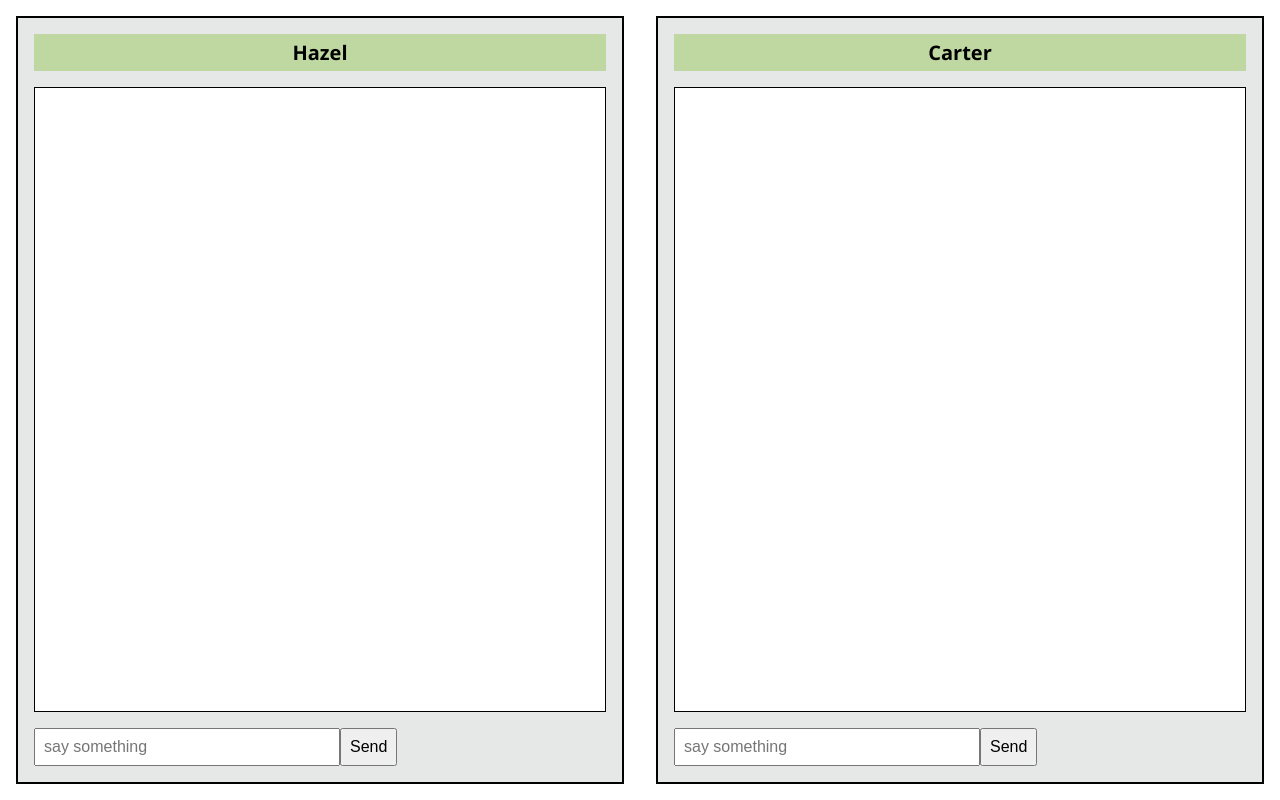
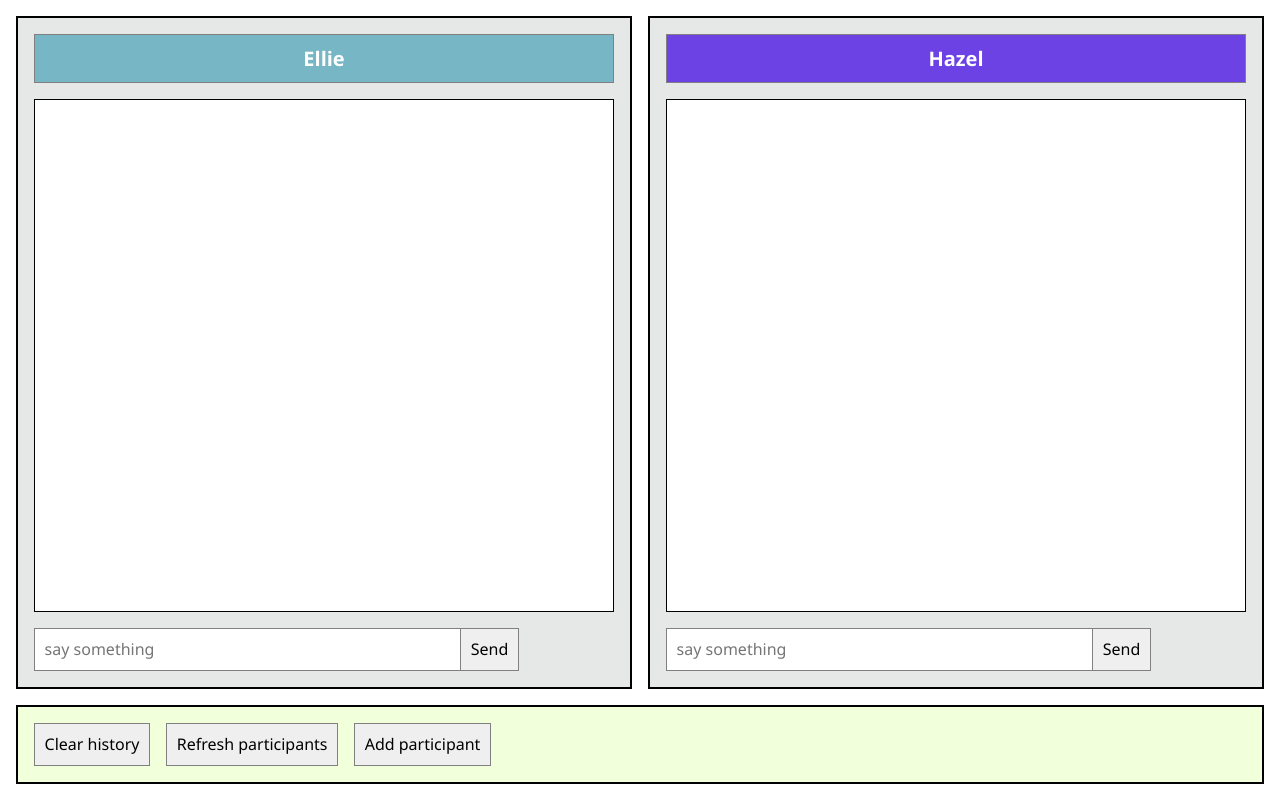
Before and after one commit to SergiiVdovareize/react-split-chat, a React (Create React App) app: page / in a window 1280 px wide. Built offline with nearby package versions, Linux system fonts and the light colour scheme.

Commit message:
more chats, colours

```diff
--- a/src/App.css
+++ b/src/App.css
@@ -1,5 +1,11 @@
-body {
-  font-family: 'Segoe UI'
+body, input {
+  font-family: 'Segoe UI';
+  font-size: 16px;
+}
+
+input {
+  padding: 0.6em;
+  border: 1px gray solid;
 }
 
 html, body {
@@ -11,10 +17,25 @@ html, body {
   height: 100%;
 }
 
-.App {
+.application {
+  height: 100%;
+  display: flex;
+  flex-flow: column;
+}
+
+.chat-group {
   text-align: center;
   display: flex;
   height: 100%;
+  flex: 1 1 auto;
+}
+
+.chat-panel {
+  border: 2px black solid;
+  padding: 1em;
+  margin: 1em;
+  flex: 0 1;
+  margin-top: 0;
 }
 
 .chat-wrapper {
@@ -24,6 +45,10 @@ html, body {
   padding: 1em;
   margin: 1em;
 
+}
+
+.chat-wrapper:not(:first-child) {
+  margin-left: 0;
 }
 
 .chat-content {
@@ -39,19 +64,19 @@ html, body {
   margin-top: 1em;
 }
 
-.message-text, .message-button {
-  padding: 8px;
-  font-size: 16px;
+.message-button {
+  border-left: 0;
 }
 
 .message-text {
-  width: 50%;
+  width: 70%;
 }
 
 .chat-title {
-  background-color: rgb(191, 216, 162);
-  padding: 5px;
+  border: 1px gray solid;
+  padding: 10px 5px;
   flex: 0 1 auto;
+  color: white;
 }
 
 .user-name {
@@ -76,9 +101,10 @@ html, body {
 }
 
 .message-row .userName {
-  width: 80px;
+  width: 60px;
   text-align: right;
   padding-bottom: 5px;
+  flex: 0 0 60px;
 }
 
 .message-row .userName.itsme {
@@ -97,4 +123,19 @@ html, body {
   font-size: 14px;
   font-style: italic;
   padding-bottom: 5px;
+  flex: 0 0 60px;
 }
+
+.chat-panel {
+  background-color: rgb(241, 255, 219);
+}
+
+.chat-panel .btn {
+  /* border-color: #1a7ab9;
+  background-color: #1d89cf;
+  color: white */
+}
+
+.chat-panel .btn:not(:first-child) {
+  margin-left: 1em;
+}
--- a/src/App.js
+++ b/src/App.js
@@ -1,41 +1,89 @@
 import React, { useState, useEffect } from 'react';
 import './App.css';
 import Wrapper from './components/Wrapper';
+import ChatPanel from './components/ChatPanel';
+import origNames from './names.json';
 
-const names = ['James', 'Ellie', 'Hazel', 'Carter', 'Lucy', 'Jack', 'Bob', 'Charlie', 'Juliet', 'Cody', 'Scott', 'Rosie']
-
-const getRandomName = () => {
-  return names.splice(Math.floor(Math.random()*names.length), 1)[0]
-}
-
-const name1 = getRandomName()
-const name2 = getRandomName()
+const DEFAULT_GROUP_SIZE = 2
+const MAX_GROUP_SIZE = 6
 
 function App() {
-  const [history, setHistory] = useState([])
+  const initialParticipants = () => JSON.parse(localStorage.getItem('participants')) || []
+  const initialGroupSize = () => parseInt(localStorage.getItem('groupSize'), 10) || DEFAULT_GROUP_SIZE
+  const initialHistory = () => JSON.parse(localStorage.getItem('history')) || []
+  let names = {...origNames}
+
+  const [history, setHistory] = useState(initialHistory)
+  const [participants, setParticipants] = useState(initialParticipants)
+  const [groupSize, setGroupSize] = useState(initialGroupSize)
+
+  const getRandomName = () => {
+    var keys = Object.keys(names)
+    const name = keys[keys.length * Math.random() << 0]
+    const color = names[name]
+    delete names[name]
+    return { name, color }
+  }
+
+  const removeUsedNames = () => {
+    participants.forEach(({ name }) => {
+      delete names[name]
+    })
+  }
 
   const sendMessage = (userName, message) => {
     const messageObject = {
-      timestamp: new Date(),
+      timestamp: (new Date()).getTime(),
       userName,
       message
     }
-    const updatedHistory = [...history, messageObject]
-    localStorage.setItem('history', JSON.stringify(updatedHistory))
-    setHistory(updatedHistory)
+    setHistory([...history, messageObject])
+  }
+
+  const clearHistory = () => {
+    setHistory([])
+  }
+
+  const addParticipant = () => {
+    setGroupSize(groupSize + 1)
+  }
+
+  const refreshParticipants = () => {
+    setParticipants([])
+    setGroupSize(DEFAULT_GROUP_SIZE)
+    names = {...origNames}
   }
 
   useEffect(() => {
-    const history = localStorage.getItem('history')
-    if (history) {
-      setHistory(JSON.parse(history))
-    }
+    removeUsedNames()
   }, [])
 
+  useEffect(() => {
+    localStorage.setItem('history', JSON.stringify(history))
+  }, [history])
+
+  useEffect(() => {
+    localStorage.setItem('participants', JSON.stringify(participants))
+  }, [participants])
+
+  useEffect(() => {
+    localStorage.setItem('groupSize', groupSize)
+
+    const users = [...participants]
+    while (users.length < groupSize) {
+      users.push(getRandomName())
+    }
+
+    setParticipants(users)
+  }, [groupSize, participants.length])
+
   return (
-    <div className="App">
-      <Wrapper history={history} sendMessage={sendMessage} userName={name1}/>
-      <Wrapper history={history} sendMessage={sendMessage} userName={name2}/>
+    <div className="application">
+      <div className="chat-group">
+        {participants.map((participant, index) => <Wrapper key={index} history={history} sendMessage={sendMessage} participant={participant}/>)}
+      </div>
+
+      <ChatPanel clearHistory={clearHistory} addParticipant={addParticipant} refreshParticipants={refreshParticipants} noMoreChats={groupSize === MAX_GROUP_SIZE}/>
     </div>
   );
 }
--- /dev/null
+++ b/src/components/ChatPanel.js
@@ -0,0 +1,13 @@
+import React from 'react';
+
+function ChatPanel({ noMoreChats, clearHistory, addParticipant, refreshParticipants }) {
+  return (
+    <div className='chat-panel'>
+      <input type='button' className='btn' value='Clear history' onClick={clearHistory}/>
+      <input type='button' className='btn' value='Refresh participants' onClick={refreshParticipants}/>
+      <input type='button' className='btn' value='Add participant' disabled={noMoreChats === true} onClick={addParticipant}/>
+    </div>
+  );
+}
+
+export default ChatPanel;
--- a/src/components/Conversation.js
+++ b/src/components/Conversation.js
@@ -4,7 +4,11 @@ import MessageRow from './MessageRow';
 function Conversation({ history, userName }) {
   return (
     <div className='conversation'>
-      {history.map((data, index) => <MessageRow key={index} userName={data.userName} timestamp={data.timestamp} message={data.message} itsMe={data.userName === userName}/>)}
+      {history.map((data, index) => <MessageRow key={index}
+          userName={data.userName}
+          timestamp={data.timestamp}
+          message={data.message}
+          itsMe={data.userName === userName}/>)}
     </div>
   );
 }
--- a/src/components/MessageField.js
+++ b/src/components/MessageField.js
@@ -13,7 +13,7 @@ function MessageField({ sendMessage }) {
     <div className='message-field-container'>
       <form action='#' onSubmit={sendMessageWrapper}>
         <input type='text' name='message-text' className='message-text' placeholder='say something'></input>
-        <input type='submit' className='message-button' value='Send'/>
+        <input type='submit' className='message-button btn' value='Send'/>
       </form>
     </div>
   );
--- a/src/components/Title.js
+++ b/src/components/Title.js
@@ -1,8 +1,8 @@
 import React from 'react';
 
-function Title({ userName, sendMessage }) {
+function Title({ userName, backColor }) {
   return (
-    <div className='chat-title'>
+    <div className='chat-title' style={{backgroundColor: `#${backColor}`}}>
       <div className='user-name'>{userName}</div>
     </div>
   );
--- a/src/components/Wrapper.js
+++ b/src/components/Wrapper.js
@@ -3,16 +3,16 @@ import MessageField from './MessageField';
 import Title from './Title';
 import Conversation from './Conversation';
 
-function Wrapper({ userName, history, sendMessage }) {
+function Wrapper({ participant: {name, color}, history, sendMessage }) {
   const sendMessageWrapper = (message) => {
-    sendMessage(userName, message)
+    sendMessage(name, message)
   }
 
   return (
     <div className="chat-wrapper">
       <div className="chat-content">
-        <Title userName={userName}/>
-        <Conversation history={history} userName={userName}/>
+        <Title userName={name} backColor={color}/>
+        <Conversation history={history} userName={name}/>
         <MessageField sendMessage={sendMessageWrapper}/>
       </div>
     </div>
--- /dev/null
+++ b/src/names.json
@@ -0,0 +1,14 @@
+{
+    "Bob": "d54848",
+    "James": "71c73e",
+    "Ellie": "77b7c5",
+    "Hazel": "6c42e5",
+    "Carter": "dd56e6",
+    "Lucy": "618b9d",
+    "Jack": "b68b68",
+    "Charlie": "36a766",
+    "Juliet": "3156be",
+    "Cody": "00b3ff",
+    "Scott": "646464",
+    "Rosie": "a946e8"
+}
```
